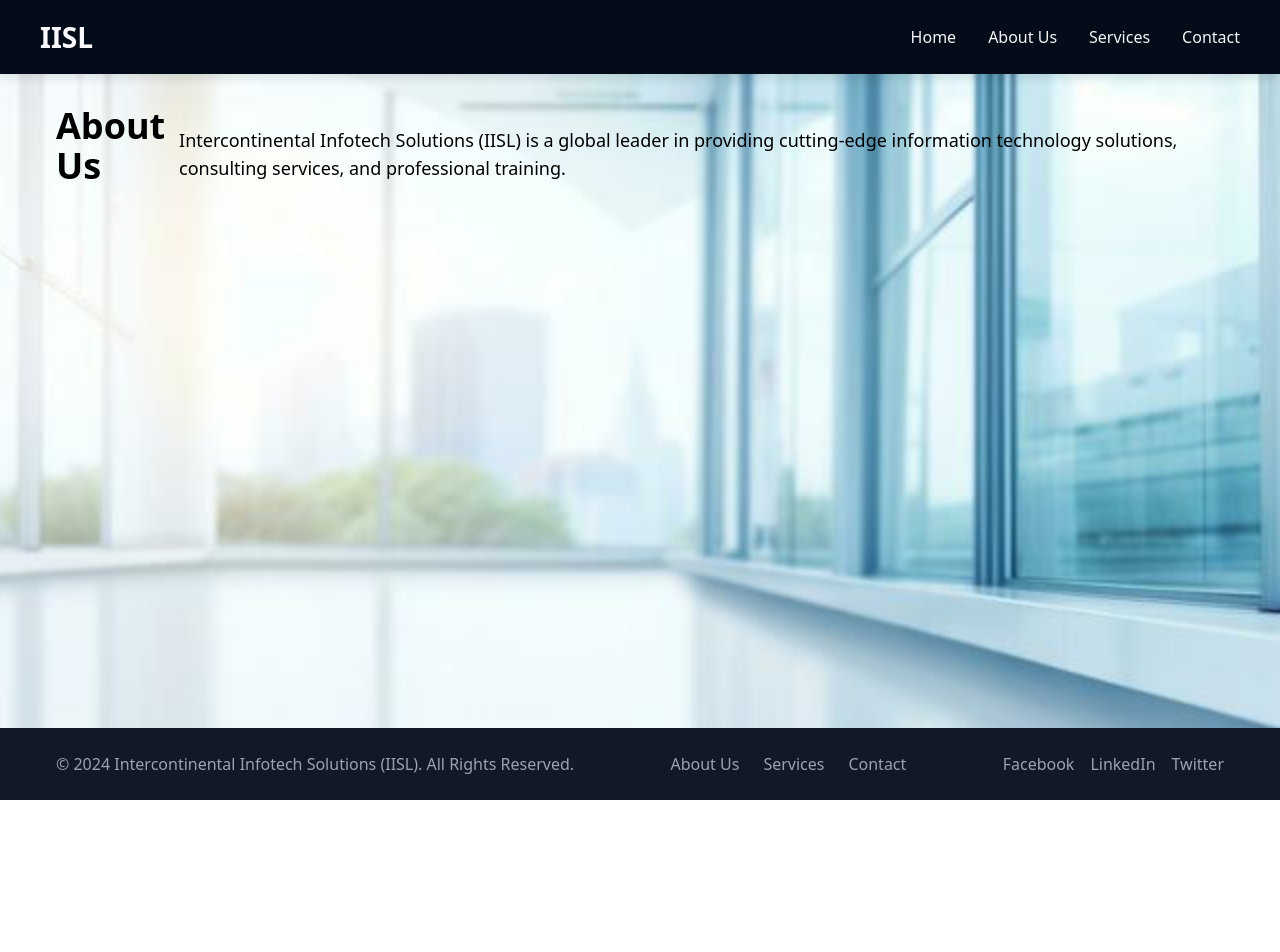
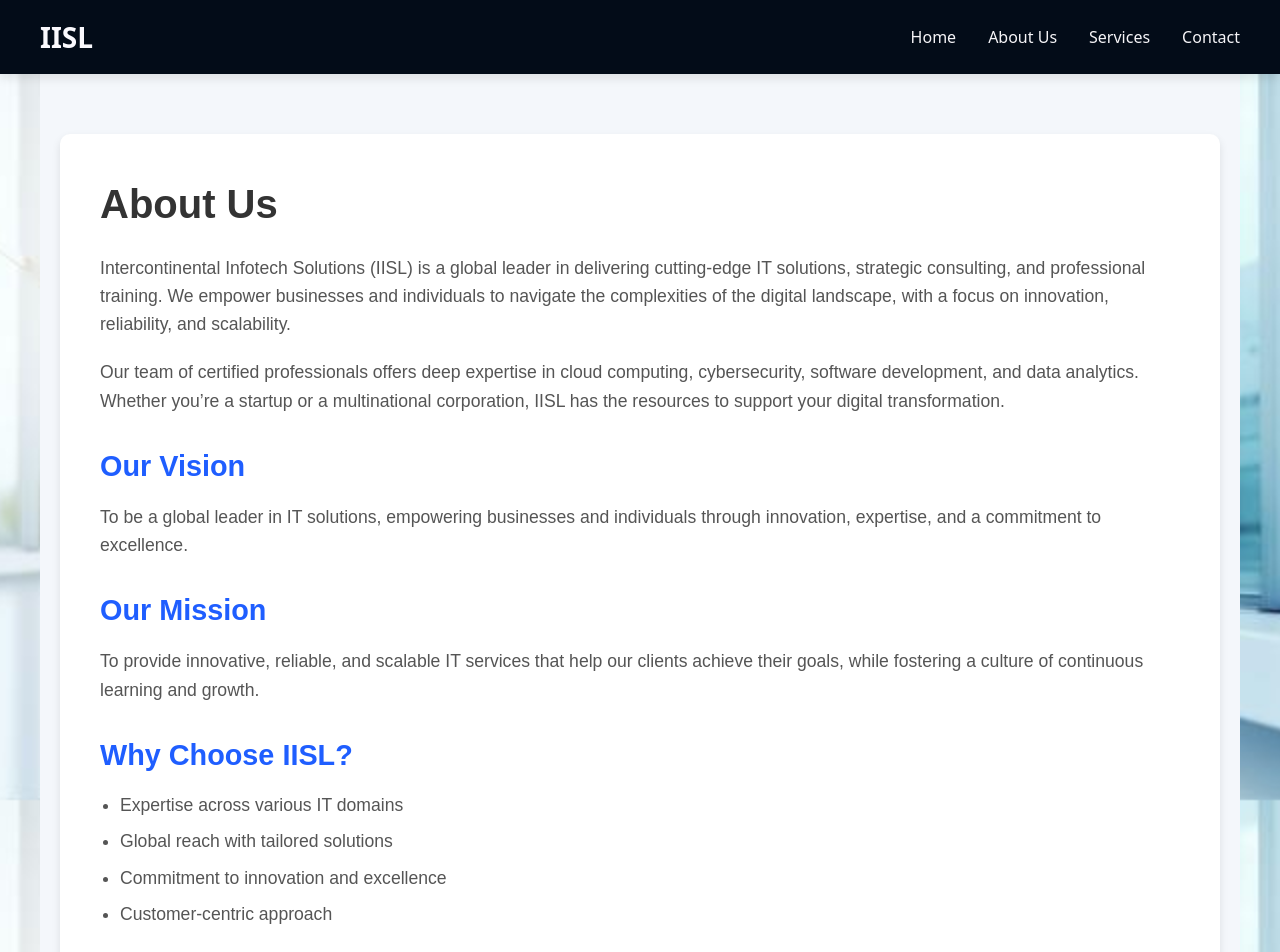
Before and after one commit to mperwe/iisl_website, a React (Create React App) app in the folder iisl-profile/: page /about in a window 1280 px wide. Shown: the top 952 px of the page. Before the commit the page ends 800 px from the top, so only its background shows below. Built offline with nearby package versions, Linux system fonts and the light colour scheme.

Commit message:
create about us page

```diff
--- a/iisl-profile/src/pages/About.css
+++ b/iisl-profile/src/pages/About.css
@@ -1,16 +1,54 @@
-/* src/pages/About.css */
-.about {
-    padding: 2rem;
-  }
+/* General container styling */
+.about-container {
+  background-color: #f4f7fb;
+  padding: 60px 20px;
+  max-width: 1200px;
+  margin: 0 auto;
+  font-family: 'Arial', sans-serif;
+}
 
-  .about h2 {
-    font-size: 2rem;
-    font-weight: bold;
-    color: #1e40af;
-  }
+/* Content area styling */
+.about-content {
+  padding: 40px;
+  background-color: #ffffff;
+  border-radius: 10px;
+  box-shadow: 0 4px 8px rgba(0, 0, 0, 0.1);
+}
 
-  .about p {
-    font-size: 1.125rem;
-    margin-top: 1rem;
-    color: #4b5563;
-  }
+/* Title styling */
+.about-title {
+  font-size: 2.5rem;
+  font-weight: bold;
+  color: #333333;
+  margin-bottom: 20px;
+}
+
+/* Subtitle styling */
+.about-subtitle {
+  font-size: 1.8rem;
+  font-weight: bold;
+  color: #1f5eff;
+  margin-top: 30px;
+  margin-bottom: 15px;
+}
+
+/* Paragraph styling */
+.about-paragraph {
+  font-size: 1.1rem;
+  color: #555555;
+  line-height: 1.6;
+  margin-bottom: 20px;
+}
+
+/* List styling */
+.about-list {
+  list-style-type: disc;
+  padding-left: 20px;
+  font-size: 1.1rem;
+  color: #555555;
+  margin-bottom: 20px;
+}
+
+.about-list li {
+  margin-bottom: 10px;
+}
--- a/iisl-profile/src/pages/About.js
+++ b/iisl-profile/src/pages/About.js
@@ -3,11 +3,44 @@ import "./About.css"; // Link CSS
 
 const About = () => {
   return (
-    <div className="container mx-auto px-4 py-8">
-      <h2 className="text-4xl font-bold mb-4">About Us</h2>
-      <p className="text-lg">
-        Intercontinental Infotech Solutions (IISL) is a global leader in providing cutting-edge information technology solutions, consulting services, and professional training.
-      </p>
+    <div className="about-container">
+      <div className="about-content">
+        <h2 className="about-title">About Us</h2>
+        <p className="about-paragraph">
+          Intercontinental Infotech Solutions (IISL) is a global leader in delivering cutting-edge IT solutions, strategic consulting, and professional training. We empower businesses and individuals to navigate the complexities of the digital landscape, with a focus on innovation, reliability, and scalability.
+        </p>
+        <p className="about-paragraph">
+          Our team of certified professionals offers deep expertise in cloud computing, cybersecurity, software development, and data analytics. Whether you’re a startup or a multinational corporation, IISL has the resources to support your digital transformation.
+        </p>
+
+        <h3 className="about-subtitle">Our Vision</h3>
+        <p className="about-paragraph">
+          To be a global leader in IT solutions, empowering businesses and individuals through innovation, expertise, and a commitment to excellence.
+        </p>
+
+        <h3 className="about-subtitle">Our Mission</h3>
+        <p className="about-paragraph">
+          To provide innovative, reliable, and scalable IT services that help our clients achieve their goals, while fostering a culture of continuous learning and growth.
+        </p>
+
+        <h3 className="about-subtitle">Why Choose IISL?</h3>
+        <ul className="about-list">
+          <li>Expertise across various IT domains</li>
+          <li>Global reach with tailored solutions</li>
+          <li>Commitment to innovation and excellence</li>
+          <li>Customer-centric approach</li>
+        </ul>
+
+        <h3 className="about-subtitle">Our Services</h3>
+        <ul className="about-list">
+          <li>IT Consulting Services</li>
+          <li>Managed IT Services</li>
+          <li>Cloud Services</li>
+          <li>Cybersecurity Solutions</li>
+          <li>Software Development and Integration</li>
+          <li>IT Training and Development</li>
+        </ul>
+      </div>
     </div>
   );
 };
```
Also changed, not shown: iisl-profile/src/components/assets/ceoImage.jpg (added).
